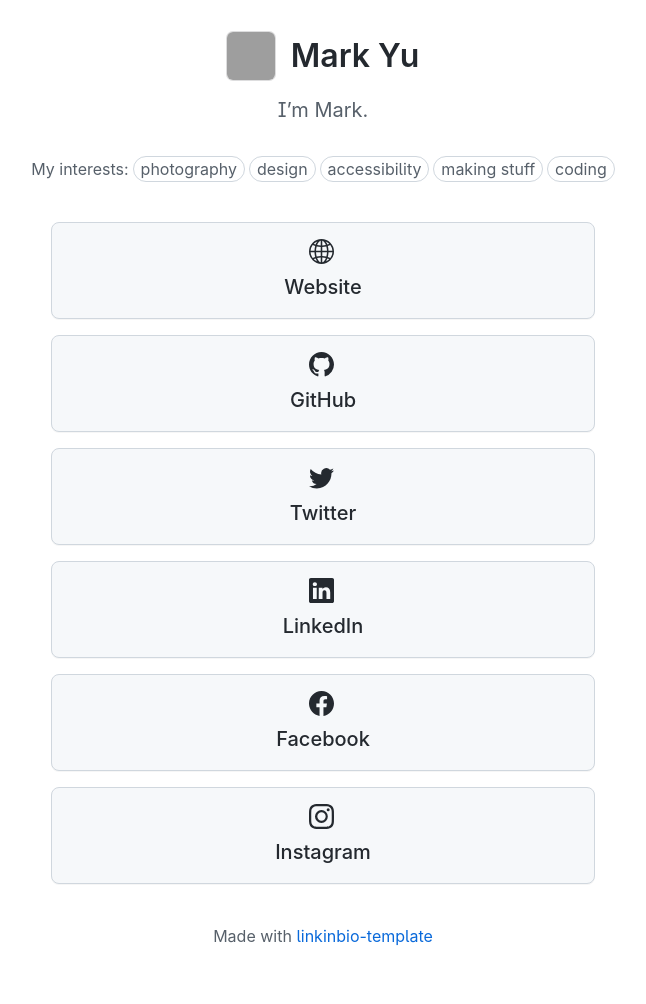
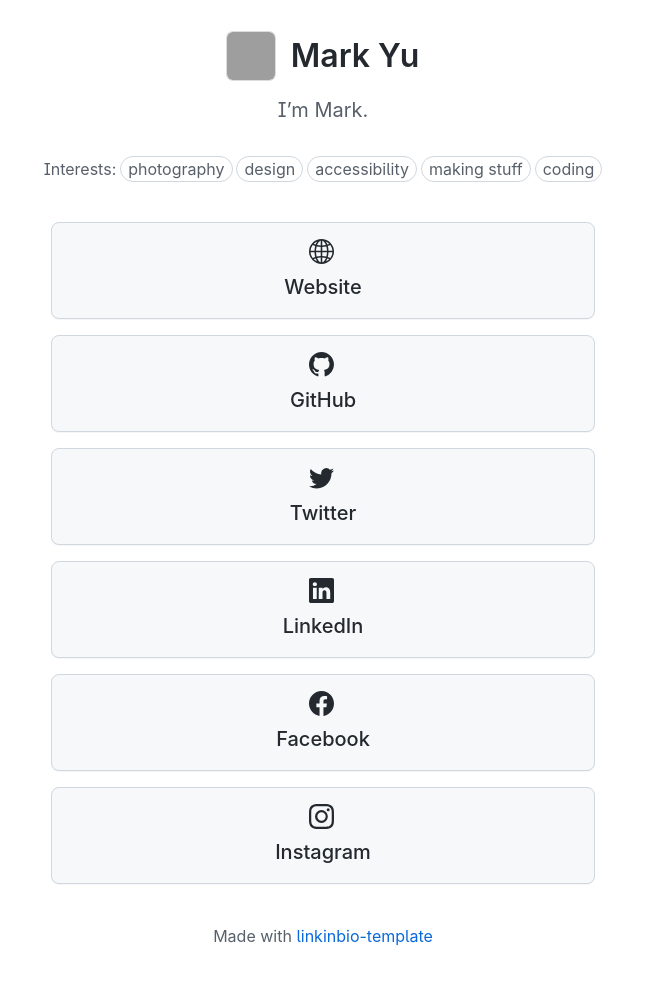
Before and after one commit to mkyyu/org.yueming, a Jekyll site: the page built from index.md, in a window 1280 px wide. Shown: the whole page, without its empty margins (317-963 px from the left). Built offline with Jekyll 4.4.1, drawn with Linux system fonts in a browser that asks for light colours; our own code applies the rules of GitHub Pages for plain Markdown files; part of the change alters nothing that is shown; grey boxes are pictures that could not be loaded.

```diff
--- a/index.md
+++ b/index.md
@@ -1,8 +1,8 @@
 ---
 avatar-name: "Mark Yu"
 avatar-url: "assets/img/avatar.jpg"
-avatar-alt-text: "This is a description of what my avatar looks like for people who can't see it."
-interest-prefix: "My interests:"
+avatar-alt-text: "Avatar: A yellow cartoon face with two eyes."
+interest-prefix: "Interests:"
 ---
 
 I'm Mark.
```
